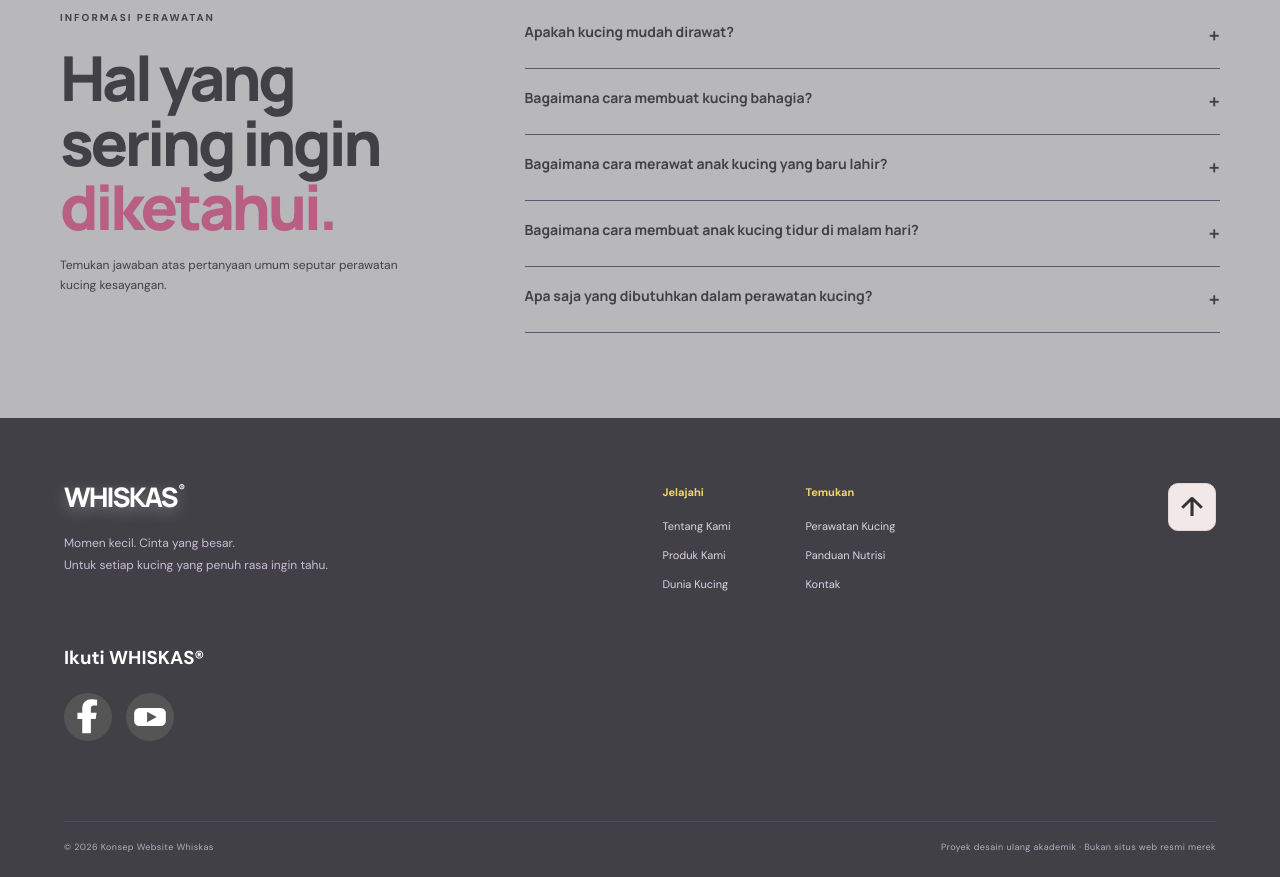
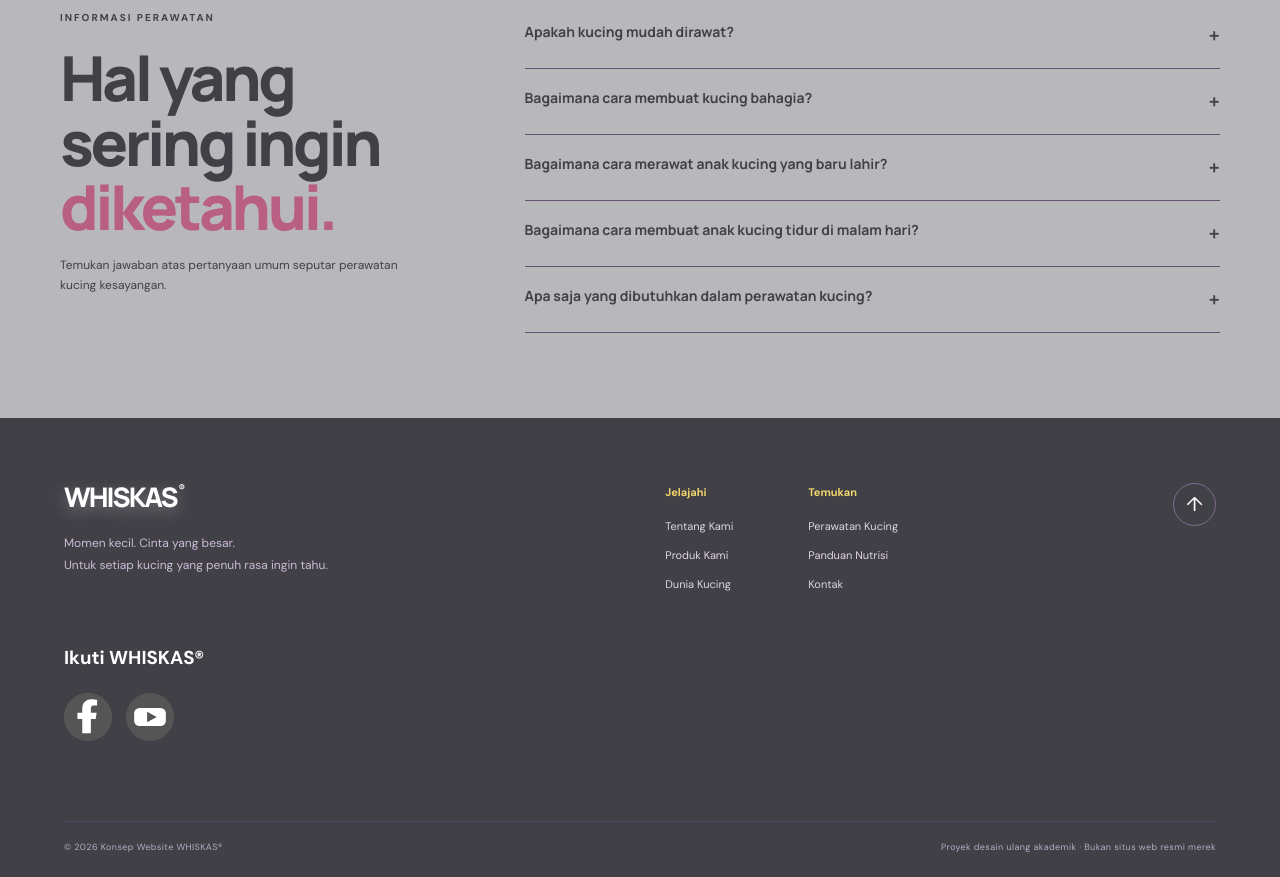
Before and after one commit to arshakaalabidzar-jpg/UTS-Pemrograman-Internet-Shafia-TID, a plain HTML site: page cat-care.html in a window 1280 px wide. Shown: the part 2310-3187 px from the top of the page. Drawn offline with Linux system fonts and the light colour scheme.

Commit message:
Update cat-care.html

```diff
--- a/cat-care.html
+++ b/cat-care.html
@@ -301,14 +301,21 @@
 
 
   </main>
+
 <!-- FOOTER -->
 <footer class="shafia_footer">
+
   <div class="shafia_footer-top">
 
     <div>
-        <a class="shafia_logo shafia_logo-light" href="index.html">WHISKAS<span>®</span></a>
+      <a class="shafia_logo shafia_logo-light" href="index.html">
+        WHISKAS<span>®</span>
+      </a>
 
-        <p>Momen kecil. Cinta yang besar.<br>Untuk setiap kucing yang penuh rasa ingin tahu.</p>
+      <p>
+        Momen kecil. Cinta yang besar.<br>
+        Untuk setiap kucing yang penuh rasa ingin tahu.
+      </p>
     </div>
 
     <div class="shafia_footer-links">
@@ -329,16 +336,21 @@
 
     </div>
 
-      <a href="#" class="shafia_back-to-top" aria-label="Kembali ke atas">
-    ↑
-</a>
+    <!-- TOMBOL KEMBALI KE ATAS -->
+    <a class="shafia_back-top"
+       href="#shafia_header"
+       aria-label="Kembali ke atas">↑</a>
+
   </div>
+
+  <!-- SOCIAL MEDIA -->
   <div class="shafia_footer-social">
+
     <h3>Ikuti WHISKAS®</h3>
 
     <div class="shafia_social-links">
 
-    <!-- LOGO FACEBOOK -->
+      <!-- FACEBOOK -->
       <a href="https://www.facebook.com/WhiskasIndonesia"
          target="_blank"
          rel="noopener noreferrer"
@@ -346,19 +358,20 @@
          class="shafia_social-icon shafia_social-facebook">
 
         <svg viewBox="0 0 100 100" aria-hidden="true">
+          <circle cx="50" cy="50" r="50" fill="#555555"/>
           <path fill="#FFFFFF"
             d="M56 84V54h10l2-13H56v-8c0-4 1-7 7-7h6V14c-3 0-7-1-11-1-12 0-20 7-20 20v8H28v13h10v30z"/>
         </svg>
       </a>
 
-    <!-- LOGO YOUTUBE -->
+      <!-- YOUTUBE -->
       <a href="https://www.youtube.com/@whiskasindonesia4234"
          target="_blank"
          rel="noopener noreferrer"
          aria-label="YouTube WHISKAS"
          class="shafia_social-icon">
 
-      <svg viewBox="0 0 100 100" width="48" height="48">
+        <svg viewBox="0 0 100 100" aria-hidden="true">
           <circle cx="50" cy="50" r="50" fill="#555555"/>
           <rect x="17" y="31" width="66" height="38"
                 rx="11" fill="#FFFFFF"/>
@@ -368,11 +381,15 @@
 
     </div>
   </div>
+
+  <!-- COPYRIGHT -->
   <div class="shafia_footer-bottom">
-      <span>© 2026 Konsep Website Whiskas</span>
+    <span>© 2026 Konsep Website WHISKAS®</span>
     <span>Proyek desain ulang akademik · Bukan situs web resmi merek</span>
   </div>
+
 </footer>
+
   <script src="js/back-to-top.js"></script>
 </body>
 </html>
```
Lines whose indentation alone changed are shown as unchanged.
